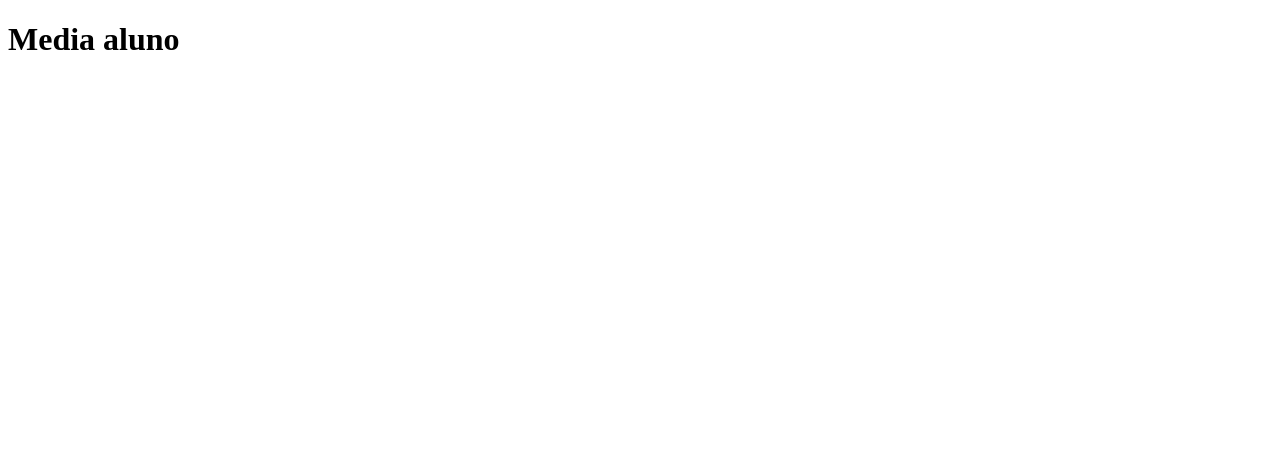
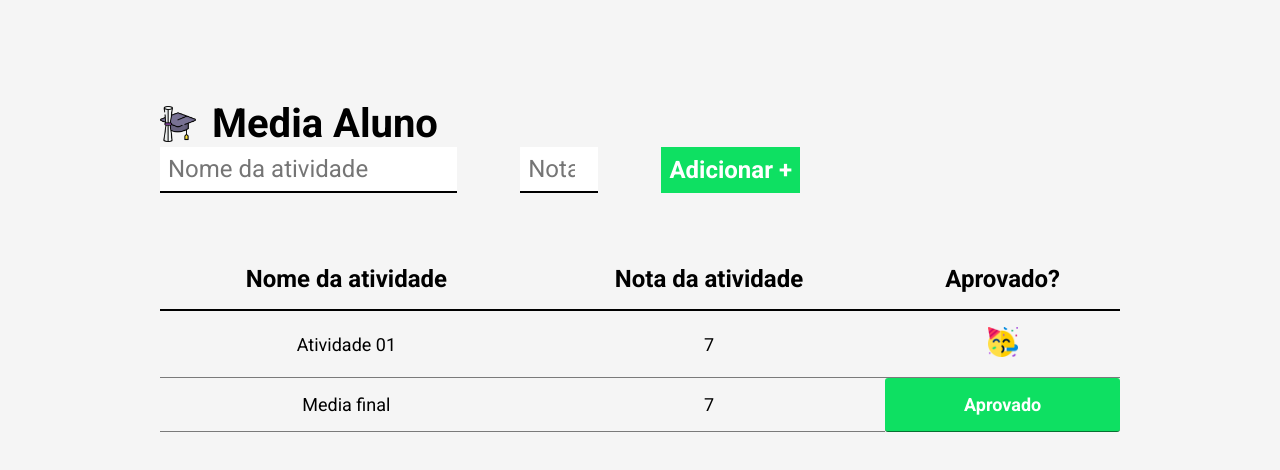
Before and after one commit to LucasEbac/media, a plain HTML site: page index.html in a window 1280 px wide. Drawn offline with Linux system fonts and the light colour scheme.

Commit message:
realizando front do projeto

```diff
--- a/index.html
+++ b/index.html
@@ -3,13 +3,48 @@
 <head>
     <meta charset="UTF-8">
     <meta name="viewport" content="width=device-width, initial-scale=1.0">
-    <title>Calculo media</title>
+    <title>Calculadora de media</title>
+    <link rel="preconnect" href="https://fonts.googleapis.com">
+    <link rel="preconnect" href="https://fonts.gstatic.com" crossorigin>
+    <link href="https://fonts.googleapis.com/css2?family=Bungee&family=Roboto:wght@400;700&display=swap" rel="stylesheet">
+    <link rel="stylesheet" href="./main.css">
 </head>
 <body>
+    <div class="container">
     <header>
-        <h1>Media aluno</h1>
-
-
-    </header>
+        <img src="./images/logo.png" alt="capelo e diploma">
+        <h1>Media Aluno</h1>
+        </header>
+        <form>
+            <input type="text"required placeholder="Nome da atividade"/>
+            <input type="number"required placeholder="Nota da atividade" min="0"max="10"/>
+            <button type="submit"> Adicionar +</button>
+        </form>
+        <table cellspacing="0">
+            <thead>
+                <tr>
+                    <th>
+                        Nome da atividade
+                    </th>
+                    <th>Nota da atividade</th>
+                    <th>Aprovado?</th>
+                </tr>
+            </thead>
+            <tbody>
+                <tr>
+                    <td> Atividade 01</td>
+                    <td>7</td>
+                    <td><img src="./images/aprovado.png" alt="Festejando"/></td>
+                </tr>
+            </tbody>
+            <tfoot>
+                <tr>
+                    <td>Media final</td>
+                    <td>7</td>
+                    <td span class="resultado aprovado"> Aprovado</td>
+                </tr>
+            </tfoot>
+        </table>
+</div>
 </body>
 </html>
--- /dev/null
+++ b/main.css
@@ -0,0 +1,90 @@
+*{
+    margin: 0;
+    padding: 0;
+    box-sizing: border-box;
+    font-family: 'Roboto', sans-serif;
+}
+body {
+    background-color: #F5F5F5;
+    padding-top: 100px;
+}
+header {
+    display: flex;
+    align-items: center;
+    margin bottom: 40px;
+}
+header img {
+height: 36px;
+margin-right: 16px;
+}
+header h1 {
+    font-size: 40px;
+    font-weight: bold;
+}
+.container{
+    max-width: 960px;
+    width: 100%;
+    margin: 0 auto;
+}
+form {
+    display: flex;
+    max-width: 640px;
+    width: 100%;
+    justify-content: space-between;
+    margin-bottom: 56px;
+}
+
+form button {
+    background-color: rgb(14, 224, 98);
+    color: #fff;
+    font-size: 24px;
+    font-weight: bold;
+    border: none;
+    cursor: pointer;
+    padding: 8px;
+}
+form input {
+    font-size: 24px;
+    background-color: #fff;
+    border: none;
+    border-bottom: 2px solid #000;
+    padding: 8px;
+}
+
+table th {
+    border-bottom: 2px solid #000;
+    padding: 16px;
+    font-size: 24px;
+    font-weight: bold;
+}
+
+table{
+    width: 100%;
+}
+
+table td {
+    padding: 16px 0;
+    text-align: center;
+    font-size: 18px;
+    border-bottom: 1px solid rgba(0, 0, 0, 0.5);
+}
+
+table td img {
+    height: 30px;
+}
+
+.resultado {
+    padding: 8px;
+    font-weight: bold;
+    color: #fff;
+    background-color: #000;
+    border-radius: 3px;
+}
+
+.aprovado {
+    background-color: rgb(14, 224, 98);
+}
+
+.reprovado {
+    background-color: red;
+}
```
Also changed, not shown: images/aprovado.png (added), images/logo.png (added), images/reprovado.png (added).
